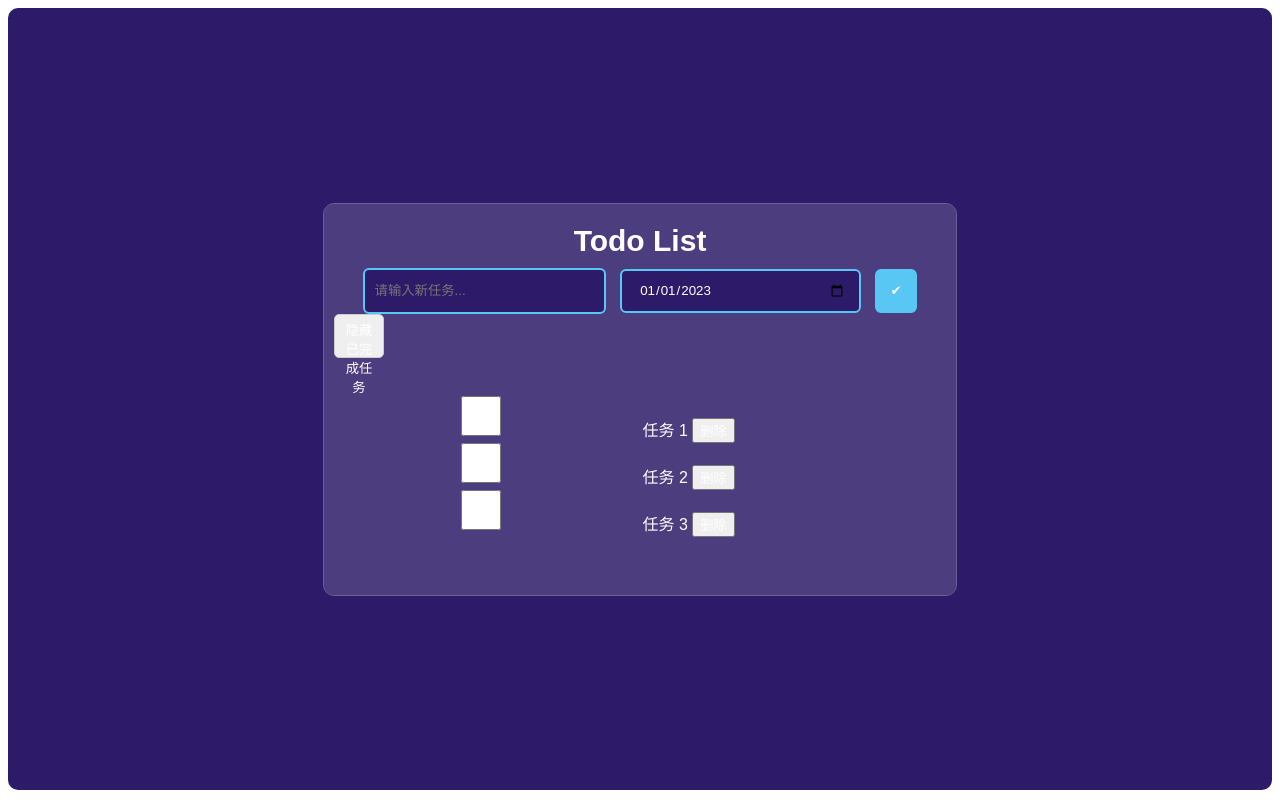
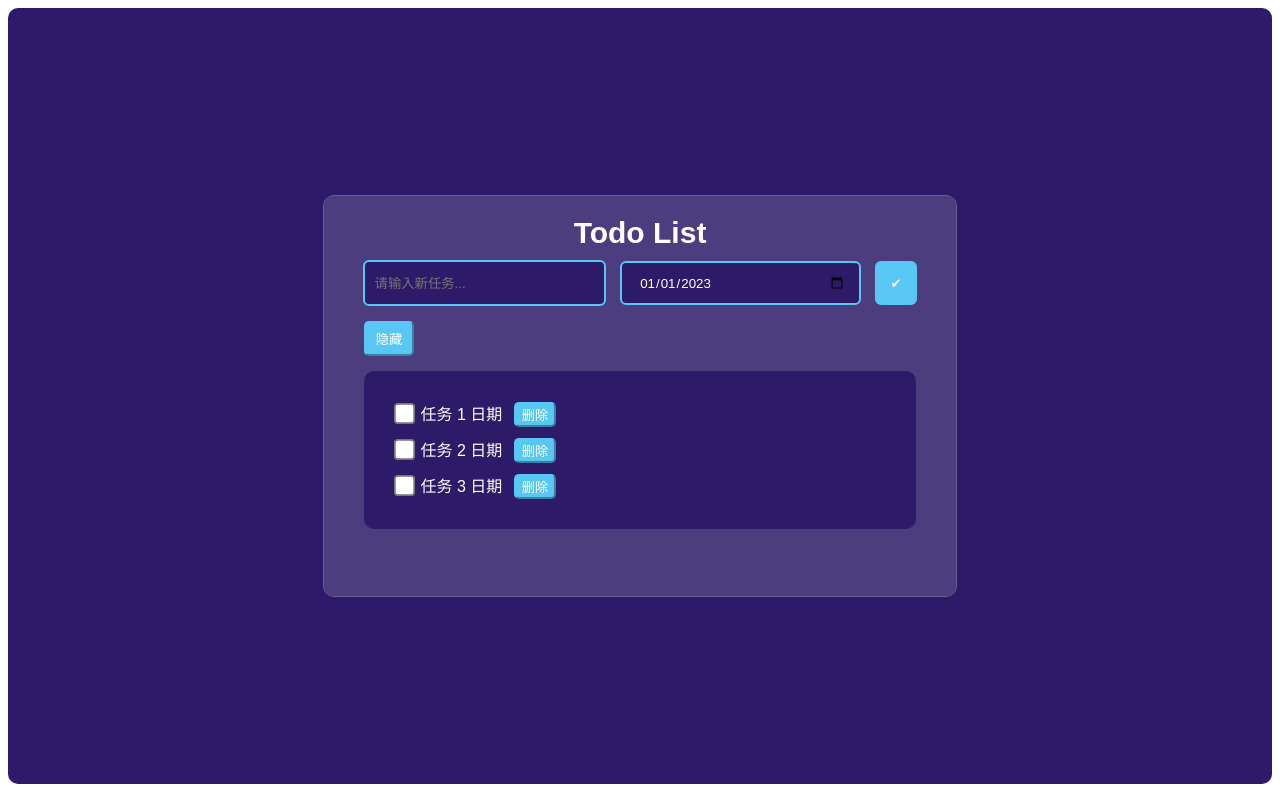
Before and after one commit to WuYujie666/todoList, a Vue app: page / in a window 1280 px wide. Built offline with nearby package versions, Linux system fonts and the light colour scheme; the HTML template or start-up script is replaced by a standard one.

Commit message:
css基本完成

```diff
--- a/src/App.vue
+++ b/src/App.vue
@@ -14,4 +14,11 @@ import Todolist from './components/TodoList.vue'
     color: #ffffff;
     font-family: '微软雅黑', '黑体', Arial;
 }
+button {
+    margin: auto 7px;
+    background-color: var(--second-color);
+    cursor: pointer;
+    border-radius: 5px;
+    border-color: var(--second-color);
+}
 </style>
--- a/src/components/FilterButton.vue
+++ b/src/components/FilterButton.vue
@@ -5,17 +5,13 @@
 import { ref, computed } from 'vue'
 let isDisplay = defineModel()
 let displayComplete = computed(() => {
-    return isDisplay.value ? '显示全部' : '隐藏已完成任务' //逻辑不复杂，应该直接写进template
+    return isDisplay.value ? '显示' : '隐藏' //逻辑不复杂，应该直接写进template
 })
 </script>
 <style scoped>
 button {
     width: 50px;
-    height: 44px;
-    margin: 0 10px;
-    padding: 5px 10px;
-    border: 1px solid #ccc;
-    border-radius: 5px;
-    cursor: pointer;
+    height: 35px;
+    margin: 15px 0px 5px 40px;
 }
 </style>
--- a/src/components/TodoForm.vue
+++ b/src/components/TodoForm.vue
@@ -7,7 +7,9 @@
             placeholder="请输入新任务..."
             v-model="newContent"
             class="inputBox roundBorder"
+            v-on:keyup.enter="submit"
         />
+        <!-- v-on:keyup.enter="submit"回车提交 -->
         <input
             type="date"
             id="start"
@@ -39,7 +41,7 @@ function submit() {
     justify-content: center;
     margin: auto 5%;
 }
-input {
+.formLine input {
     width: 300px;
     height: 40px;
     margin: auto 7px;
@@ -52,6 +54,12 @@ input[type='date']::-webkit-calendar-picker-indicator {
     position: relative;
     left: -13px;
 }
+input:focus {
+    border-radius: 30px;
+    outline: none;
+    height: 32px;
+    border: 8px solid var(--second-color);
+}
 .roundBorder {
     border-radius: 6px;
     border: 2px solid var(--second-color);
@@ -59,7 +67,10 @@ input[type='date']::-webkit-calendar-picker-indicator {
 .formLine button {
     width: 50px;
     height: 44px;
-    margin: auto 7px;
-    background-color: var(--second-color);
+}
+.formLine button:active {
+    border-radius: 30px;
+    outline: none;
+    border: 8px solid var(--second-color);
 }
 </style>
--- a/src/components/TodoItem.vue
+++ b/src/components/TodoItem.vue
@@ -9,6 +9,7 @@
             v-on:click="toggleCompleted"
         />
         {{ item.content }}
+        日期
         <button @click="deleteItem">删除</button>
         <!-- 未完成 -->
     </li>
@@ -38,4 +39,8 @@ function deleteItem() {
 .completed {
     text-decoration: line-through;
 }
+input {
+    transform: scale(1.6);
+    margin-right: 5px;
+}
 </style>
--- a/src/components/TodoList.vue
+++ b/src/components/TodoList.vue
@@ -71,18 +71,20 @@ function getTodoById(id: number): TodoItem {
     display: flex;
     justify-content: center; /* 水平居中 */
     align-items: center; /* 垂直居中 */
-    height: 97.8vh; /*为什么*/
-    background-color: #2d1b69; /* 背景颜色 */
+    min-height: 97vh;
+    background-color: var(--main-color); /* 背景颜色 */
     border-radius: 10px;
 }
 
 .bigContainer {
     outline: #6c6096 solid 1px;
     border-radius: 10px;
-    height: 50%;
+    min-height: 50vh;
+    max-height: 100vh;
     width: 50%;
     padding: 0px;
     background-color: #4c3d7f;
+    margin: 20px 0;
 }
 
 h1 {
@@ -94,7 +96,12 @@ h1 {
 }
 ul {
     list-style-type: none;
-    padding: 0px;
-    margin: 0px;
+    padding: 20px;
+    margin: 10px 40px 15px 40px;
+    background-color: var(--main-color);
+    border-radius: 10px;
+}
+li {
+    margin: 10px 10px;
 }
 </style>
```
Also changed, not shown: 1 other file (tests, documents, lock files or other folders).
